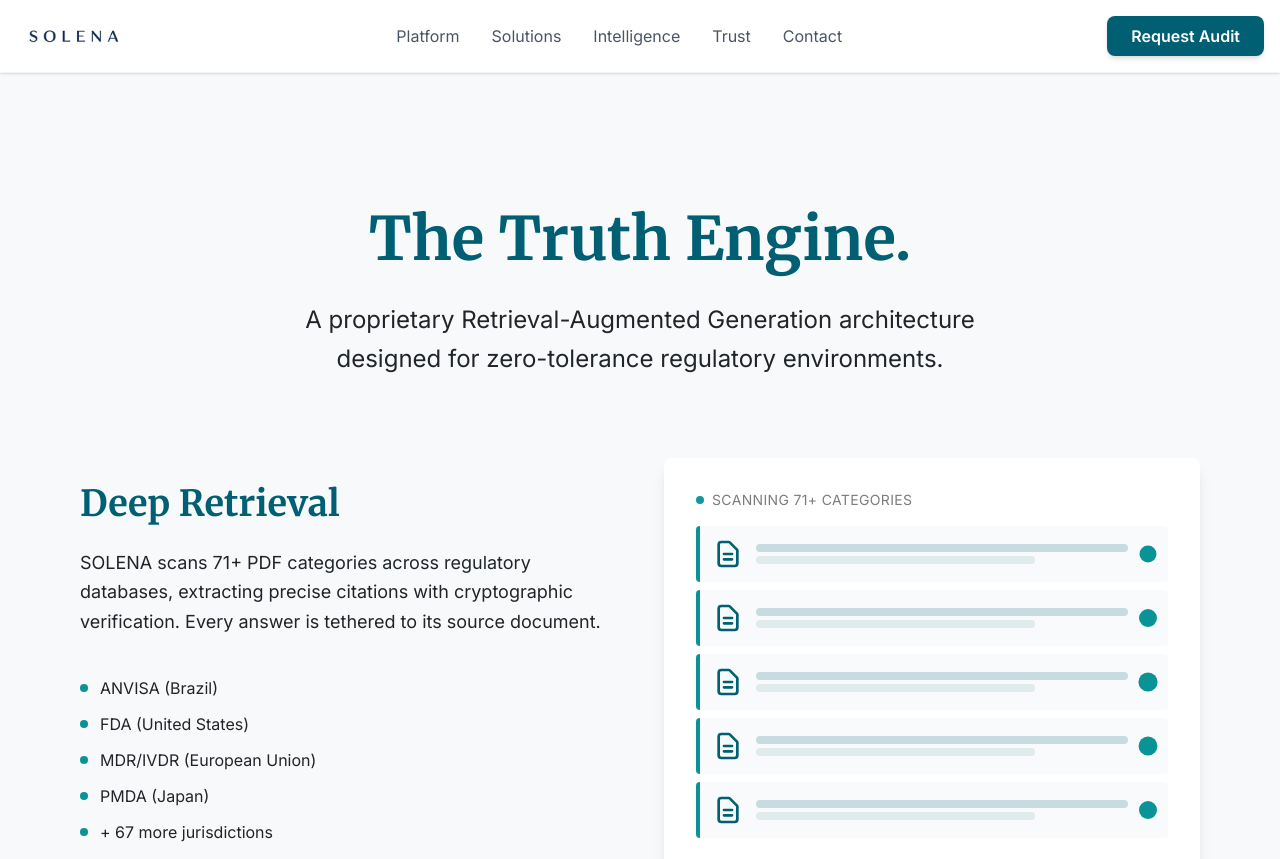
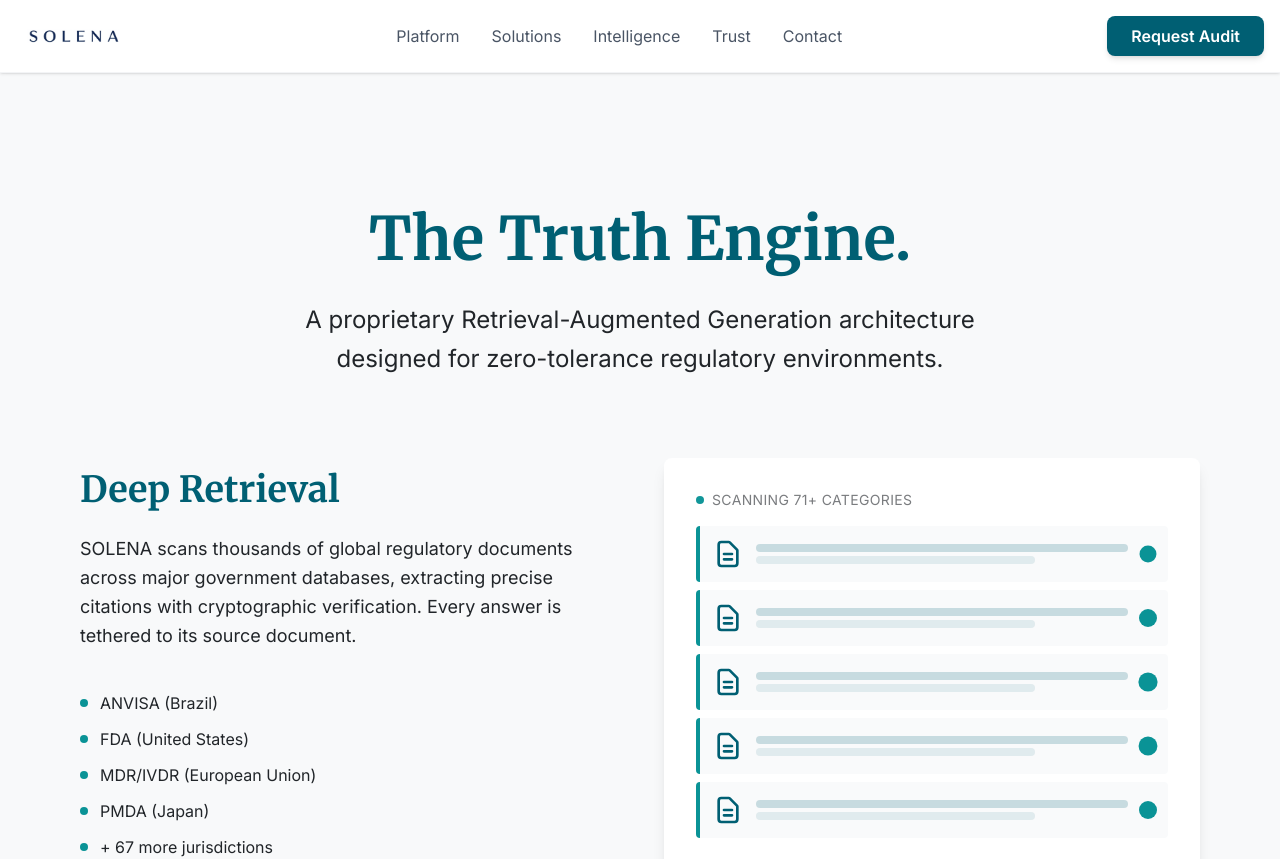
Before and after one commit to solena-art/solena-art.github.io, a Next.js app: page /platform in a window 1280 px wide. Shown: the top 859 px of the page. Built offline with nearby package versions, Linux system fonts and the light colour scheme.

Commit message:
Update Deep Retrieval section to emphasize scale with thousands of documents

```diff
--- a/app/platform/page.tsx
+++ b/app/platform/page.tsx
@@ -45,7 +45,7 @@
               Deep Retrieval
             </h2>
             <p className="font-sans text-text text-lg leading-relaxed">
-              SOLENA scans 71+ PDF categories across regulatory databases, extracting precise citations with cryptographic verification. Every answer is tethered to its source document.
+              SOLENA scans thousands of global regulatory documents across major government databases, extracting precise citations with cryptographic verification. Every answer is tethered to its source document.
             </p>
             <div className="space-y-3 pt-4">
               <div className="flex items-center gap-3">
```
